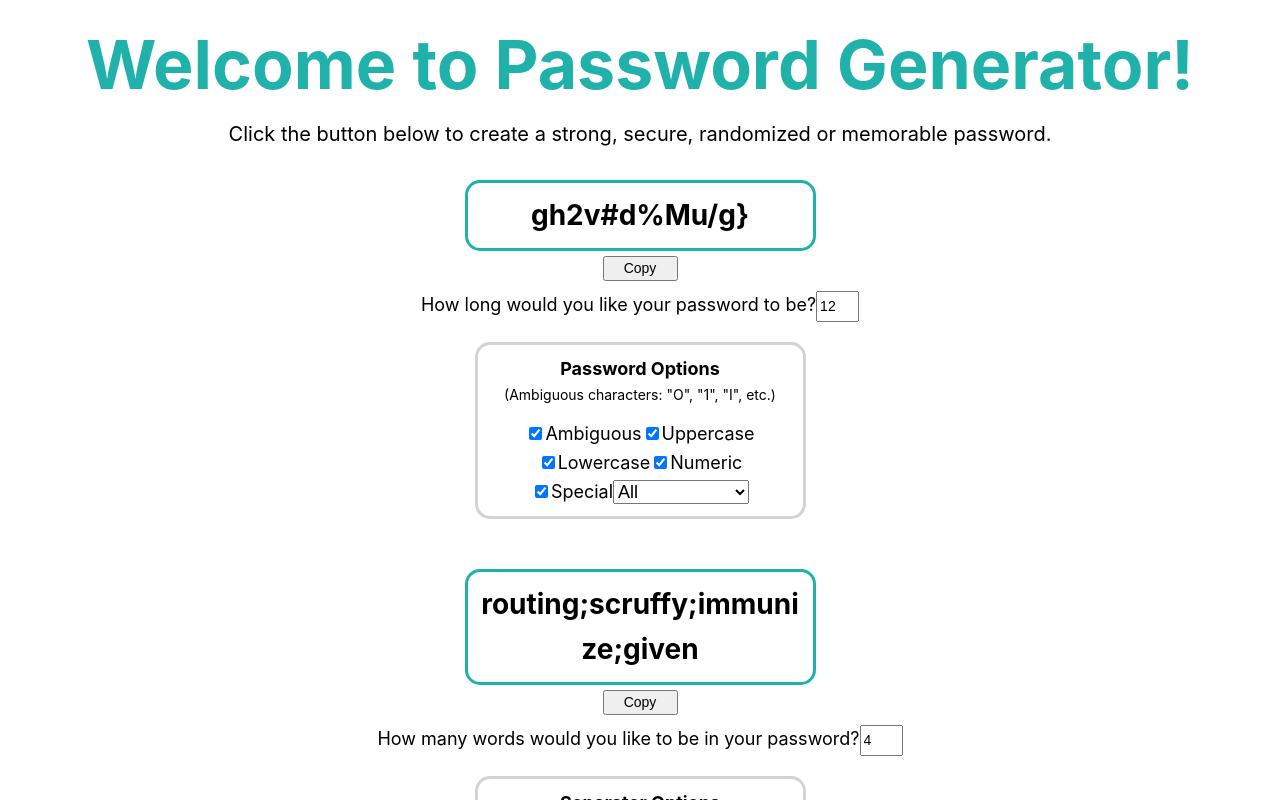
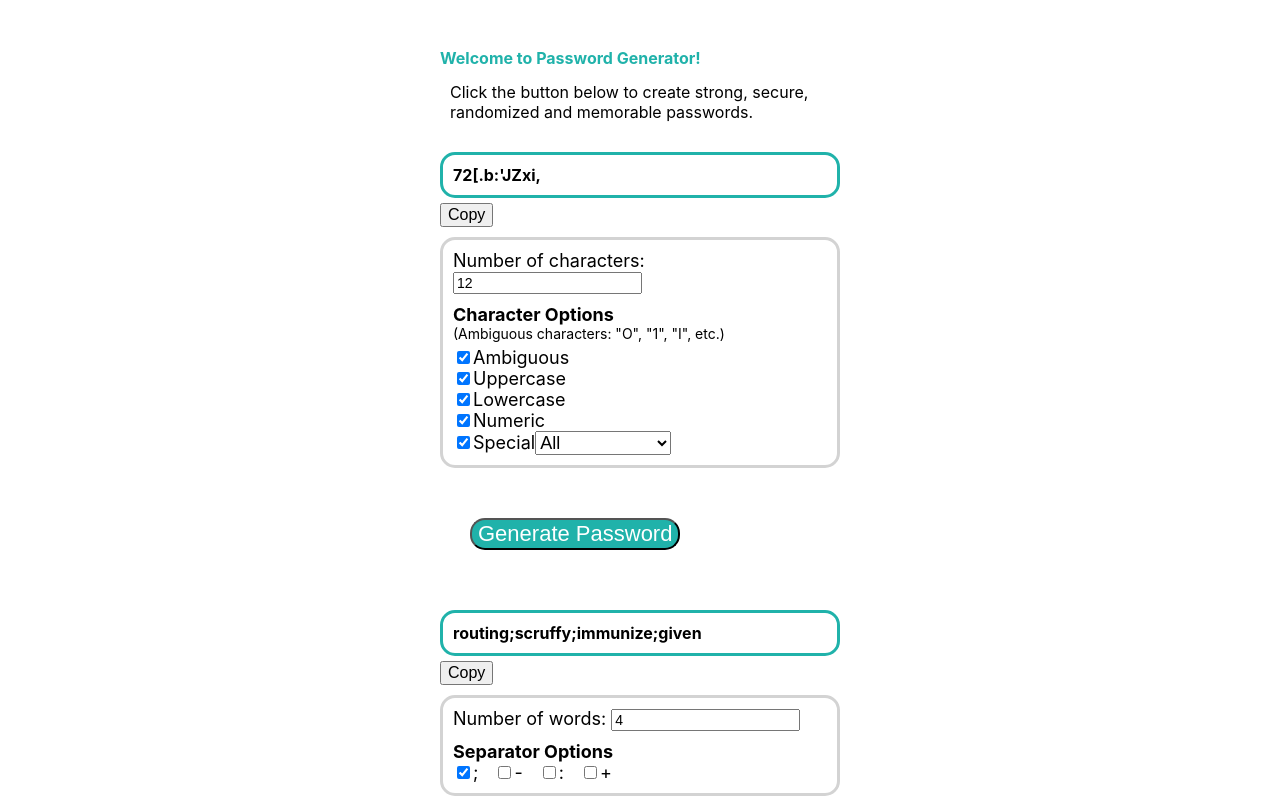
Before and after one commit to dambrose/password-generator, a React (Create React App) app: page / in a window 1280 px wide. Shown: the top 800 px of the page. Built offline with nearby package versions, Linux system fonts and the light colour scheme.

Commit message:
broke App into 2 components: RandomOrRequirements and Memorable

```diff
--- a/src/App.css
+++ b/src/App.css
@@ -1,4 +1,4 @@
-div {
+/*div {
     display: flex;
     flex-direction: column;
     flex-wrap: wrap;
@@ -7,7 +7,7 @@ div {
     align-items: center;
     text-align: center;
     line-height: 1.6;
-}
+}*/
 
 .header {
     line-height: 1.0;
@@ -15,13 +15,13 @@ div {
     /* padding-bottom: 40px;*/
     color: lightseagreen;
     font-weight: bold;
-    font-size: 68px;
+    /*font-size: 68px;*/
 }
 
 .largePrompt {
     padding: 0 10px;
     /*text-align: center;*/
-    font-size: 20px;
+    font-size: 1em;
     margin-bottom: 0;
 }
 
@@ -30,20 +30,20 @@ div {
     flex-grow: 4;
     flex-basis: auto auto;
     margin: 30px auto 5px auto;
-    width: 325px;
+    /*width: 325px;*/
     padding: 10px;
     border: 3px solid lightseagreen;
     border-radius: 15px;
     font-weight: bold;
-    font-size: 28px;
+    font-size: 1em;
 }
 
 .generateButton {
     justify-content: center;
-    max-width: 300px;
-    max-height: 300px;
-    min-width: 150px;
-    min-height: 75px;
+    /*max-width: 300px;*/
+    /*max-height: 300px;*/
+    /*min-width: 150px;*/
+    /*min-height: 75px;*/
     background-color: lightseagreen;
     color: white;
     font-size: 22px;
@@ -52,11 +52,11 @@ div {
 }
 
 .copyButton {
-    max-width: 115px;
-    max-height: 50px;
-    min-width: 75px;
-    min-height: 25px;
-    font-size: 14px;
+    /*max-width: 115px;*/
+    /*max-height: 50px;*/
+    /*min-width: 75px;*/
+    /*min-height: 25px;*/
+    font-size: 1em;
     margin-bottom: 10px;
 }
 
@@ -76,34 +76,55 @@ div {
 
 .smallerPrompt {
     margin-top: 0;
+    margin-bottom: 5px;
     font-size: 14px;
 }
 
 .length {
-    max-height: 50px;
-    max-width: 35px;
-    min-height: 25px;
-    min-width: 30px;
+    /*max-height: 50px;*/
+    /*max-width: 35px;*/
+    /*min-height: 25px;*/
+    /*min-width: 30px;*/
     font-size: 14px;
 }
 
 .separatorInput {
     font-size: 18px;
     /*margin-left: 20px;*/
-    margin: 20px auto 20px auto;
+    margin: auto;
+    padding: 10px 10px;
+    /*margin: auto 20px;*/
     border: 3px solid lightgray;
     border-radius: 15px;
-    width: 325px;
+    /*width: 325px;*/
+}
+
+.separator {
+    margin-left: 20px;
+    font-size: 18px;
 }
 
 .categoryChoices {
     /*align-items: baseline;*/
-    margin: 20px auto 20px auto;
-    width: 325px;
-    padding-bottom: 10px;
+    margin: 0 auto 20px auto;
+    /*width: 325px;*/
+    padding: 10px;
     border: 3px solid lightgray;
     border-radius: 15px;
     font-size: 18px;
+}
+
+.cc {
+    /*display: flex;
+    flex-direction: row;
+    !*width: 50%;*!*/
+    /*column-count: 2;*/
+    /*column-gap: 20px;*/
+    /*display: flex;*/
+}
+
+.cc label {
+    display: block;
 }
 
 /*.categoryGroup1 {
@@ -111,3 +132,11 @@ div {
   padding-left: 30px;
   padding-right: 30px;
 }*/
+
+.root {
+    max-width: 400px;
+    margin: 20px auto;
+}
+
+.smallFont {
+}
--- a/src/App.js
+++ b/src/App.js
@@ -8,14 +8,31 @@ import CategoryChoices from './CategoryChoices';
 
 function App() {
 
-	localStorage.clear();
+	/*localStorage.clear();*/
+
+	const title = 'Welcome to Password Generator!';
+	const instructions = 'Click the button below to create strong, secure, randomized and memorable passwords.';
+
+	return (
+		<div className="root">
+			<header className="header">{title}</header>
+			<p className="largePrompt">{instructions}</p>
+
+			<RandomOrRequirements></RandomOrRequirements>
+			<Memorable></Memorable>
+		</div>
+	);
+}
+
+export default App;
+
+
+function RandomOrRequirements() {
 
 	const [state, setState] = useState({
-		password1: "",
-		password2: "",
+		password: "",
 		type: JSON.parse(localStorage.getItem('type')) || 'random',
 		length1: JSON.parse(localStorage.getItem('length1')) || 12,
-		length2: JSON.parse(localStorage.getItem('length2')) || 4,
 		uppercase: (JSON.parse(localStorage.getItem('uppercase')) === true || JSON.parse(localStorage.getItem('uppercase')) === null),
 		lowercase: (JSON.parse(localStorage.getItem('lowercase')) === true || JSON.parse(localStorage.getItem('lowercase')) === null),
 		numeric: (JSON.parse(localStorage.getItem('numeric')) === true || JSON.parse(localStorage.getItem('numeric')) === null),
@@ -23,17 +40,12 @@ function App() {
 		special1: (!(JSON.parse(localStorage.getItem('special1')) === false || JSON.parse(localStorage.getItem('special1')) === null)),
 		special2: (!(JSON.parse(localStorage.getItem('special2')) === false || JSON.parse(localStorage.getItem('special2')) === null)),
 		ambiguous: (JSON.parse(localStorage.getItem('ambiguous')) === true || JSON.parse(localStorage.getItem('ambiguous')) === null),
-		separator: JSON.parse(localStorage.getItem('separator')) || ";"
 	});
 
-	const [error, setError] = useState(false);
-
 	const {
-		password1,
-		password2,
+		password,
 		type,
 		length1,
-		length2,
 		uppercase,
 		lowercase,
 		numeric,
@@ -41,35 +53,25 @@ function App() {
 		special1,
 		special2,
 		ambiguous,
-		separator
 	} = state;
 
-	let defaultPassword1 = (type === "random") ? randomPass(length1) : requirementsPass(length1, state);
-	/*console.log(defaultPassword1);*/
-
-	let defaultPassword2 = dicePass(length2, separator);
-
+	let defaultPassword = (type === "random") ? randomPass(length1) : requirementsPass(length1, state);
 	useEffect(() => {
 		for (const property in state) {
-			if (property !== password1 && property !== password2) {
+			if (property !== password) {
 				if (state[property] !== JSON.parse(localStorage.getItem(property))) {
 					localStorage.setItem(property, JSON.stringify(state[property]));
 				}
 			}
 		}
 
-	}, [type, length1, length2, uppercase, lowercase, numeric, specialAll, special1, special2, ambiguous, separator])
+	}, [type, length1, uppercase, lowercase, numeric, specialAll, special1, special2, ambiguous])
 
 
-	const title = 'Welcome to Password Generator!';
-	const instructions = 'Click the button below to create a strong, secure, randomized or memorable password.';
-	const passwordLabel1 = (password1 === "") ? defaultPassword1 : password1;
-	const passwordLabel2 = (password2 === "") ? defaultPassword2 : password2;
-	const buttonLabel = 'Generate Passwords';
-	const length1Prompt = 'How long would you like your password to be?';
-	const length2Prompt = 'How many words would you like to be in your password?';
-	const separatorPrompt = 'Separator Options'; /*'If you would like a different special character to separate your words, please select it below. \n';*/
-	const categoryPrompt = 'Password Options';
+	const passwordLabel = (password === "") ? defaultPassword : password;
+	const buttonLabel = 'Generate Password';
+	const lengthPrompt = 'Number of characters: ';
+	const categoryPrompt = 'Character Options';
 	const specialChar1 = '!"#$%&\'()*+,-./';
 	const specialChar2 = ':;<=>?@';
 
@@ -78,14 +80,12 @@ function App() {
 		let newState = null;
 
 		if (event.target.id === "generate") {
-			newState = {...state, password: dicePass(length2, separator)};
-
 			if (type === 'random')
 				newState = {...state, password: randomPass(length1)};
 			else if (type === "requirements")
-				newState = {...state, password1: requirementsPass(length1, state)}
-		} else if (event.target.id === "copy1" || event.target.id === "copy2") {
-			const textToCopy = (event.target.id === "copy1") ? passwordLabel1 : passwordLabel2;
+				newState = {...state, password: requirementsPass(length1, state)}
+		} else if (event.target.id === "copy") {
+			const textToCopy = passwordLabel;
 			navigator.clipboard.writeText(textToCopy)
 				.then(() => {
 					console.log('successful copy');
@@ -104,29 +104,29 @@ function App() {
 		let newState = null;
 
 		if (event.target.id === "uppercase")
-			newState = {...state, type: "requirements", uppercase: !uppercase, password1: ""};
+			newState = {...state, type: "requirements", uppercase: !uppercase, password: ""};
 		else if (event.target.id === "lowercase")
-			newState = {...state, type: "requirements", lowercase: !lowercase, password1: ""};
+			newState = {...state, type: "requirements", lowercase: !lowercase, password: ""};
 		else if (event.target.id === "numeric")
-			newState = {...state, type: "requirements", numeric: !numeric, password1: ""};
+			newState = {...state, type: "requirements", numeric: !numeric, password: ""};
 		else if (event.target.id === "special")
 			newState = (special1 || special2) ? {
 				...state,
 				type: "requirements",
 				specialAll: !specialAll,
-				password1: ""
+				password: ""
 			} : {
 				...state,
 				type: "requirements",
 				specialAll: !specialAll,
 				special1: false,
 				special2: false,
-				password1: ""
+				password: ""
 			};
 		else if (event.target.id === "ambiguous")
 			newState = {...state, type: "requirements", ambiguous: !ambiguous};
 		else if (event.target.id === "length1" && event.target.value > 3)
-			newState = {...state, length1: parseInt(event.target.value), password1: ""};
+			newState = {...state, length1: parseInt(event.target.value), password: ""};
 		else if (event.target.value === "all")
 			newState = {
 				...state,
@@ -134,56 +134,39 @@ function App() {
 				specialAll: true,
 				special1: false,
 				special2: false,
-				password1: ""
+				password: ""
 			};
 		else if (event.target.value === "spec1")
-			newState = {...state, type: "requirements", special1: true, special2: false, password1: ""};
+			newState = {...state, type: "requirements", special1: true, special2: false, password: ""};
 		else if (event.target.value === "spec2")
-			newState = {...state, type: "requirements", special1: false, special2: true, password1: ""};
-		else if (event.target.id === ";" || event.target.id === "-" || event.target.id === ":" || event.target.id === "+")
-			newState = {...state, separator: event.target.id};
-		else if (event.target.id === "length2" && event.target.value > 0)
-			newState = {...state, length2: parseInt(event.target.value), password2: ""};
+			newState = {...state, type: "requirements", special1: false, special2: true, password: ""};
 
 		if (newState !== null)
 			setState(newState);
 
-		if (uppercase && lowercase && numeric && specialAll && !special1 && !special2 && ambiguous && type === "requirements") {
+		/*if (uppercase && lowercase && numeric && specialAll && !special1 && !special2 && ambiguous && type === "requirements") {
+			console.log('hello');
 			newState = {...state, type: "random"};
 			setState(newState);
-		}
+		}*/
 	}
 
 	return (
 		<div>
-			{error && <div>An error occurred</div>}
-
-			<header className="header">{title}</header>
-			<p className="largePrompt">{instructions}</p>
-
-			<p className="password">{passwordLabel1}</p>
+			<p className="password">{passwordLabel}</p>
 
 			<Button className="copyButton"
 					label="Copy"
-					id="copy1"
+					id="copy"
 					onClickButton={handleClick}
 			>
 			</Button>
 
-			<form>
-				<label className="smallPrompt">
-					{length1Prompt}
-					<input
-						className="length"
-						type="number" value={length1} id="length1" onChange={handleChange}
-					/>
-				</label>
-			</form>
 			<CategoryChoices categoryChoicesClassName="categoryChoices" categoryClassName="categoryGroup1"
-							 specialChoiceClassName="smallPrompt"
+							 specialChoiceClassName="smallPrompt" length1Prompt={lengthPrompt}
 							 prompt={categoryPrompt}
 							 cbID1="uppercase" cbID2="lowercase" cbID3="numeric" cbID4="special" cbID5="ambiguous"
-							 value1="all" value2="spec1" value3="spec2"
+							 value1="all" value2="spec1" value3="spec2" value4={length1}
 							 label1="Uppercase" label2="Lowercase" label3="Numeric" label4="Special" label5="All"
 							 label6={specialChar1} label7={specialChar2} label8="Ambiguous"
 							 textID1="uppercaseNum" textID2="lowercaseNum" textID3="numericNum" textID4="specialNum"
@@ -193,37 +176,116 @@ function App() {
 			>
 			</CategoryChoices>
 
-			<p className="password">{passwordLabel2}</p>
+			<Button className="generateButton"
+					label={buttonLabel}
+					id="generate"
+					onClickButton={handleClick}
+			>
+			</Button>
+		</div>
+	);
+}
+
+function Memorable() {
+
+	const [state, setState] = useState({
+		password: "",
+		length2: JSON.parse(localStorage.getItem('length')) || 4,
+		separator: JSON.parse(localStorage.getItem('separator')) || ";"
+	});
+
+	const {
+		password,
+		length2,
+		separator
+	} = state;
+
+	let defaultPassword = dicePass(length2, separator);
+
+	useEffect(() => {
+		for (const property in state) {
+			if (property !== password) {
+				if (state[property] !== JSON.parse(localStorage.getItem(property))) {
+					localStorage.setItem(property, JSON.stringify(state[property]));
+				}
+			}
+		}
+
+	}, [length2, separator])
+
+	const passwordLabel = (password === "") ? defaultPassword : password;
+	const buttonLabel = 'Generate Password';
+	const lengthPrompt = 'Number of words: ';
+	const separatorPrompt = 'Separator Options';
+
+	function handleClick(event) {
+
+		let newState = null;
+
+		if (event.target.id === "generate") {
+			newState = {...state, password: dicePass(length2, separator)};
+		} else if (event.target.id === "copy") {
+			const textToCopy = passwordLabel;
+			navigator.clipboard.writeText(textToCopy)
+				.then(() => {
+					console.log('successful copy');
+				})
+				.catch(err => {
+					console.error(err)
+				});
+		}
+
+		if (newState !== null)
+			setState(newState);
+	}
+
+	function handleChange(event) {
+
+		let newState = null;
+
+		if (event.target.id === ";" || event.target.id === "-" || event.target.id === ":" || event.target.id === "+")
+			newState = {...state, separator: event.target.id};
+		else if (event.target.id === "length2" && event.target.value > 0)
+			newState = {...state, length2: parseInt(event.target.value), password: ""};
+
+		if (newState !== null)
+			setState(newState);
+
+	}
+
+	return (
+		<div>
+			<p className="password">{passwordLabel}</p>
 
 			<Button className="copyButton"
 					label="Copy"
-					id="copy2"
+					id="copy"
 					onClickButton={handleClick}
 			>
 			</Button>
 
+			<form className="separatorInput">
 				<form>
 					<label className="smallPrompt">
-					{length2Prompt}
+						{lengthPrompt}
 						<input
 							className="length"
 							type="number" value={length2} id="length2" onChange={handleChange}
 						/>
 					</label>
 				</form>
-			<form className="separatorInput">
 				<p className="optionsHeading">{separatorPrompt}</p>
 				<label>
-					<input className="separatorInput" type="checkbox" id=";" onChange={handleChange}
+					<input type="checkbox" id=";" onChange={handleChange}
 						   checked={separator === ";"}/>
 					;
-					<input className="separatorInput" type="checkbox" id="-" onChange={handleChange}
+					<input className="separator" type="checkbox" id="-" onChange={handleChange}
 						   checked={separator === "-"}/>
 					-
-					<input className="separatorInput" type="checkbox" id=":" onChange={handleChange}
+					<input className="separator" type="checkbox" id=":" onChange={handleChange}
 						   checked={separator === ":"}/>
 					:
-					<input className="separatorInput" type="checkbox" id="+" onChange={handleChange}
+					<input className="separator" type="checkbox" id="+" onChange={handleChange}
 						   checked={separator === "+"}/>
 					+
 				</label>
@@ -238,5 +300,3 @@ function App() {
 		</div>
 	);
 }
-
-export default App;
--- a/src/CategoryChoices.js
+++ b/src/CategoryChoices.js
@@ -1,22 +1,28 @@
 export default function CategoryChoices({
                                             categoryChoicesClassName, categoryClassName, specialChoiceClassName,
-                                            prompt,
+                                            prompt, length1Prompt,
                                             cbID1, cbID2, cbID3, cbID4, cbID5,
                                             label1, label2, label3, label4, label5, label6, label7, label8,
-                                            value1, value2, value3,
+                                            value1, value2, value3, value4,
                                             onChangeCategoryChoices,
                                             uppercase, lowercase, numeric, special, special1, special2, ambiguous
                                         }) {
 
     return (
         <div className={categoryChoicesClassName}>
-            {/*<div>
-                <p className="smallPrompt">{prompt}</p>
-                <p>(Ambiguous characters: I, l, 1, o, O, 0)</p>
-            </div>*/}
+
+            <form>
+                <label className="smallPrompt">
+                    {length1Prompt}
+                    <input
+                        className="length"
+                        type="number" value={value4} id="length1" onChange={onChangeCategoryChoices}
+                    />
+                </label>
+            </form>
+
             <p className="optionsHeading">{prompt}</p>
             <p className="smallerPrompt">(Ambiguous characters: "O", "1", "I", etc.)</p>
-
 
             {/*<form>
                 <form className={categoryClassName}>
@@ -41,7 +47,35 @@ export default function CategoryChoices({
                 </form>
             </form>*/}
 
-            <form className={categoryClassName}>
+
+            <form className="cc">
+                <div>
+                    <label>
+                        <input type="checkbox" id={cbID5} onChange={onChangeCategoryChoices}
+                               defaultChecked={ambiguous}/>
+                        {label8}
+                    </label>
+                    <label>
+                        <input type="checkbox" id={cbID1} onChange={onChangeCategoryChoices}
+                               defaultChecked={uppercase}/>
+                        {label1}
+                    </label>
+                </div>
+                <div>
+                    <label>
+                        <input type="checkbox" id={cbID2} onChange={onChangeCategoryChoices}
+                               defaultChecked={lowercase}/>
+                        {label2}
+                    </label>
+                    <label>
+                        <input type="checkbox" id={cbID3} onChange={onChangeCategoryChoices} defaultChecked={numeric}/>
+                        {label3}
+                    </label>
+                </div>
+            </form>
+
+
+            {/* <form className="cc">
                 <input type="checkbox" id={cbID5} onChange={onChangeCategoryChoices} defaultChecked={ambiguous}/>
                 <label>
                     {label8}
@@ -50,9 +84,6 @@ export default function CategoryChoices({
                 <label>
                     {label1}
                 </label>
-            </form>
-
-            <form className={categoryClassName}>
                 <input type="checkbox" id={cbID2} onChange={onChangeCategoryChoices} defaultChecked={lowercase}/>
                 <label>
                     {label2}
@@ -61,7 +92,87 @@ export default function CategoryChoices({
                 <label>
                     {label3}
                 </label>
+            </form>*/}
+
+
+            {/*<div>
+                <form style={{columnCount: 2}}>
+                    <input type="checkbox" id={cbID5} onChange={onChangeCategoryChoices} defaultChecked={ambiguous}/>
+                    <label>
+                        {label8}
+                    </label>
+                    <input type="checkbox" id={cbID1} onChange={onChangeCategoryChoices} defaultChecked={uppercase}/>
+                    <label>
+                        {label1}
+                    </label>
+                    <input type="checkbox" id={cbID2} onChange={onChangeCategoryChoices} defaultChecked={lowercase}/>
+                    <label>
+                        {label2}
+                    </label>
+                    <input type="checkbox" id={cbID3} onChange={onChangeCategoryChoices} defaultChecked={numeric}/>
+                    <label>
+                        {label3}
+                    </label>
+                </form>
+
+
+
+
+
+
+
+                <div style={{display: "inline"}}>
+                    <form style={{display: "inline", marginRight: "20px"}}>
+                        <input type="checkbox" id={cbID5} onChange={onChangeCategoryChoices} defaultChecked={ambiguous}/>
+                        <label>
+                            {label8}
+                        </label>
+                    </form>
+                    <form style={{display: "inline"}}>
+                        <input className={categoryClassName} type="checkbox" id={cbID1} onChange={onChangeCategoryChoices} defaultChecked={uppercase}/>
+                        <label>
+                            {label1}
+                        </label>
+                    </form>
+                </div>
+                <div style={{display: "inline"}}>
+                    <form style={{display: "inline", verticalAlign: "top"}}>
+                        <input type="checkbox" id={cbID2} onChange={onChangeCategoryChoices} defaultChecked={lowercase}/>
+                        <label>
+                            {label2}
+                        </label>
+                    </form>
+                    <form style={{display: "inline"}}>
+                        <input className={categoryClassName} type="checkbox" id={cbID3} onChange={onChangeCategoryChoices} defaultChecked={numeric}/>
+                        <label>
+                            {label3}
+                        </label>
+                    </form>
+                </div>
+            </div>*/}
+
+
+            {/*<form>
+                <input type="checkbox" id={cbID5} onChange={onChangeCategoryChoices} defaultChecked={ambiguous}/>
+                <label>
+                    {label8}
+                </label>
+                <input className={categoryClassName} type="checkbox" id={cbID1} onChange={onChangeCategoryChoices} defaultChecked={uppercase}/>
+                <label>
+                    {label1}
+                </label>
             </form>
+
+            <form>
+                <input type="checkbox" id={cbID2} onChange={onChangeCategoryChoices} defaultChecked={lowercase}/>
+                <label>
+                    {label2}
+                </label>
+                <input className={categoryClassName} type="checkbox" id={cbID3} onChange={onChangeCategoryChoices} defaultChecked={numeric}/>
+                <label>
+                    {label3}
+                </label>
+            </form>*/}
 
             <form>
                 <input type="checkbox" id={cbID4} onChange={onChangeCategoryChoices} defaultChecked={special}/>
```
Also changed, not shown: src/lib/requirementsPass.js. Lines whose indentation alone changed are shown as unchanged.
